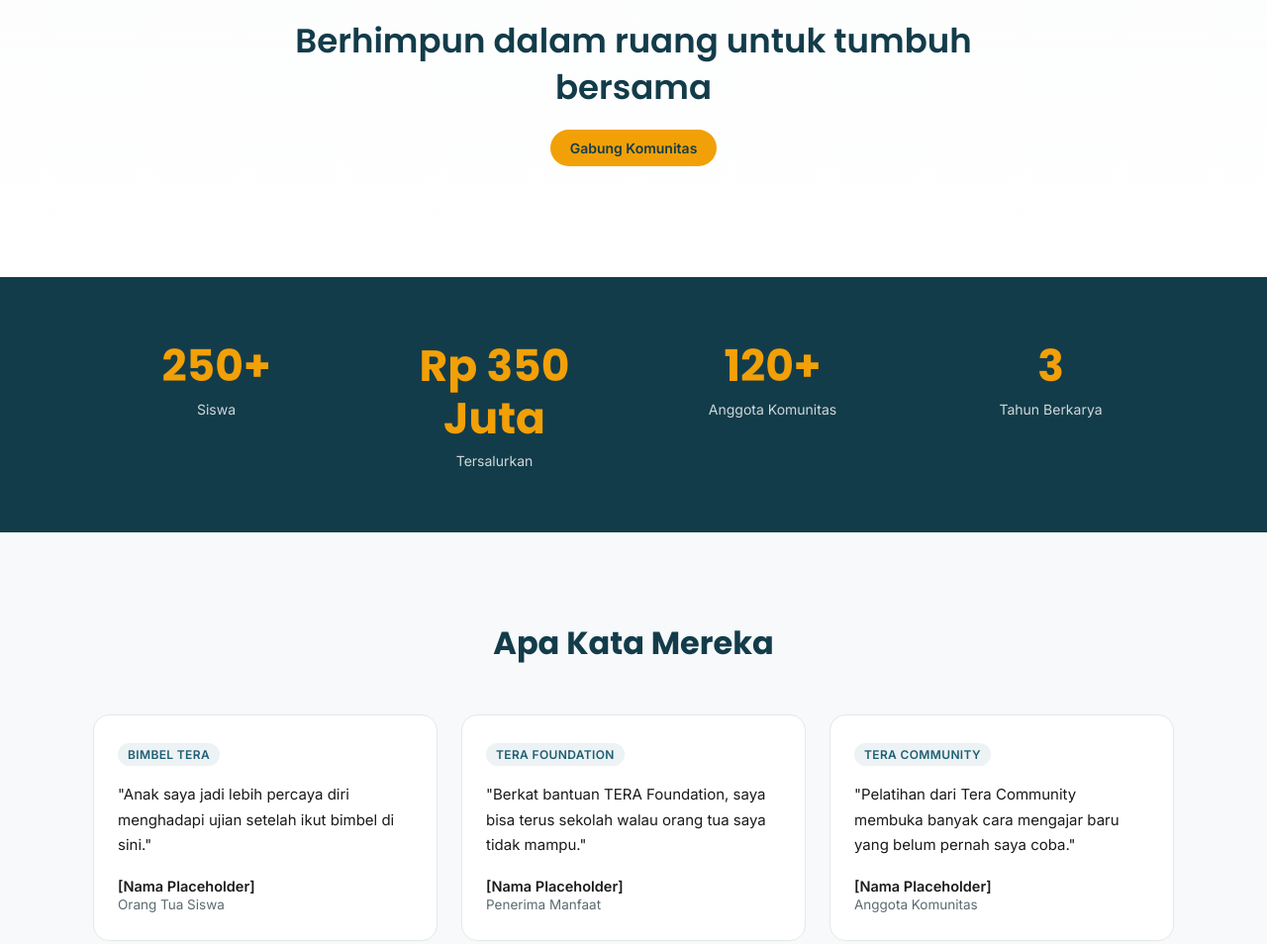
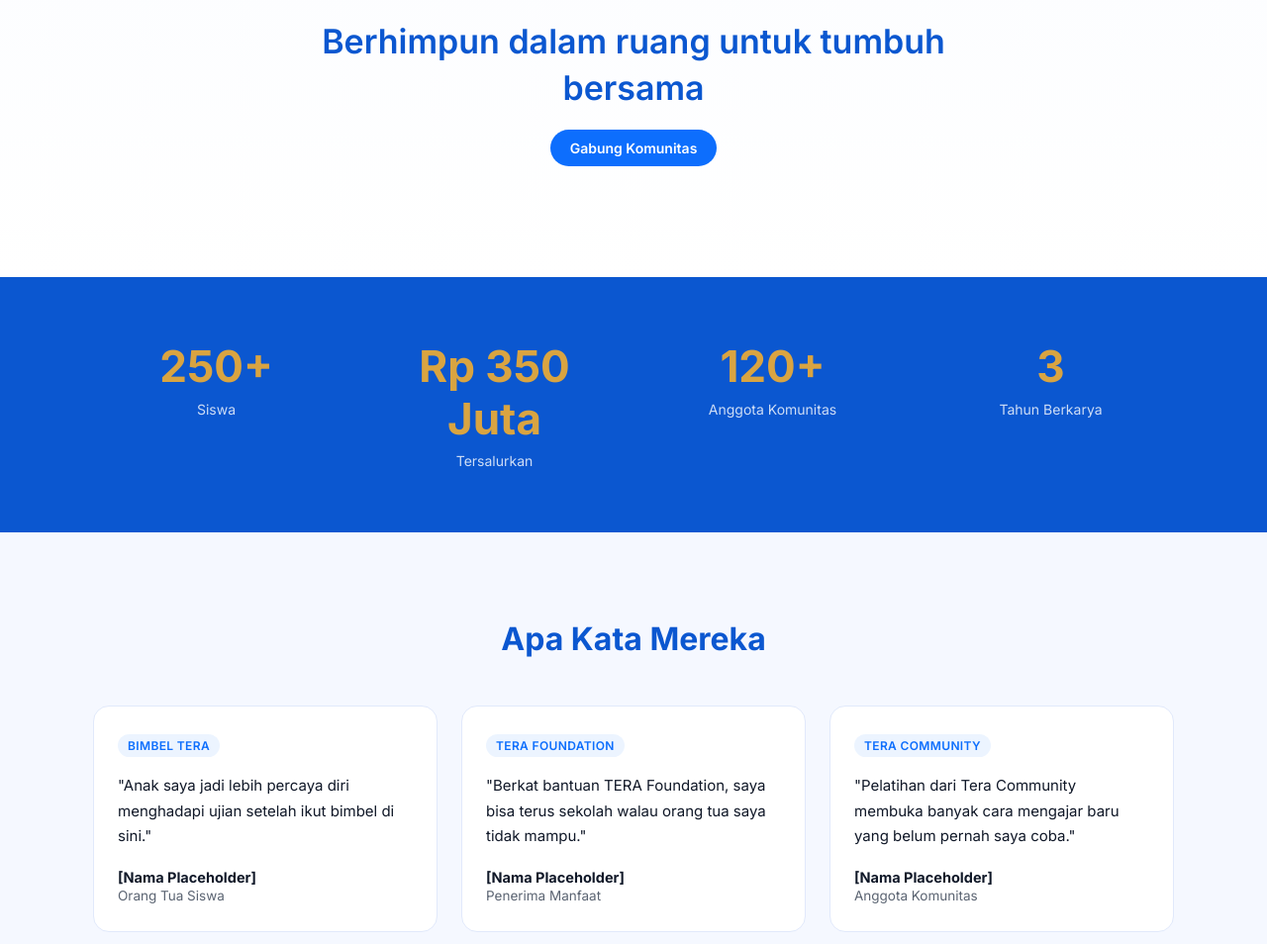
Before and after one commit to titohnf/teragrup, a plain HTML site: page index.html in a window 1280 px wide. Shown: the part 820-1774 px from the top of the page at 99% size. Drawn offline with Linux system fonts and the light colour scheme.

Commit message:
Unify color/font tokens with komunitastera across all CSS
style.css and footer-standard.css still referenced the old --tera-*
tokens and a Poppins+Inter font pairing, so header/footer colors and
typography from the previous change never actually applied anywhere
else on the page. Repoints every rule at the new komunitastera tokens
(--primary, --foreground, --card-border, etc.), switches to Inter-only
via --font-sans, drops the Poppins import, removes the now-unused
--tera-* tokens, and cleans up orphaned .tera-nav rules and a
leftover hardcoded old-primary rgba value.

```diff
--- a/css/brand-tokens.css
+++ b/css/brand-tokens.css
@@ -1,25 +1,13 @@
 /* =========================================================
    TERA GROUP — BRAND TOKENS
    Variabel warna & font yang dipakai di semua web TERA Group.
-   File ini SAMA PERSIS di ketiga web (tera.or.id, bimbeltera.com,
-   terafoundation.or.id, komunitas.tera.or.id).
+   Direplikasi persis dari komunitastera (Next.js + Tailwind) agar
+   semua web TERA Group (tera.or.id, bimbeltera.com,
+   terafoundation.or.id, komunitas.tera.or.id) punya tampilan yang
+   konsisten. File ini SAMA PERSIS di semua web tersebut.
    ========================================================= */
 
 :root {
-  --tera-primary: #1E5F74;
-  --tera-primary-dark: #133C4A;
-  --tera-accent: #F2A007;
-  --tera-text-light: #FFFFFF;
-  --tera-text-dark: #1A1A1A;
-  --tera-text-muted: #5C6B70;
-  --tera-bg-light: #F7F9FA;
-  --tera-bg-card: #FFFFFF;
-  --tera-border: #E3E8EA;
-
-  --tera-font-heading: 'Poppins', sans-serif;
-  --tera-font-body: 'Inter', sans-serif;
-
-  /* ---- Shared header/footer tokens (komunitastera) ---- */
   --background: #f5f8ff;
   --foreground: #101828;
   --card: #ffffff;
@@ -31,4 +19,6 @@
   --secondary: #5b8def;
   --muted: #5b6472;
   --muted-bg: #eaf1ff;
+
+  --font-sans: 'Inter', sans-serif;
 }
--- a/css/footer-standard.css
+++ b/css/footer-standard.css
@@ -14,7 +14,7 @@
   backdrop-filter: blur(8px);
   -webkit-backdrop-filter: blur(8px);
   border-bottom: 1px solid var(--card-border);
-  font-family: 'Inter', sans-serif;
+  font-family: var(--font-sans);
 }
 
 .site-header-inner {
@@ -229,7 +229,7 @@
 .site-footer {
   border-top: 1px solid var(--card-border);
   background: #fafafa;
-  font-family: 'Inter', sans-serif;
+  font-family: var(--font-sans);
   color: var(--foreground);
 }
 
--- a/css/style.css
+++ b/css/style.css
@@ -14,18 +14,18 @@ html {
 
 body {
   margin: 0;
-  font-family: var(--tera-font-body);
-  color: var(--tera-text-dark);
-  background: var(--tera-bg-light);
+  font-family: var(--font-sans);
+  color: var(--foreground);
+  background: var(--background);
 }
 
 h1, h2, h3, h4 {
-  font-family: var(--tera-font-heading);
+  font-family: var(--font-sans);
   margin: 0;
 }
 
 a {
-  font-family: var(--tera-font-body);
+  font-family: var(--font-sans);
 }
 
 img {
@@ -39,39 +39,10 @@ img {
   padding: 0 24px;
 }
 
-/* -------------------- NAVBAR -------------------- */
-.tera-nav {
-  position: sticky;
-  top: 0;
-  z-index: 50;
-  background: var(--tera-bg-card);
-  border-bottom: 1px solid var(--tera-border);
-}
-
-.tera-nav-inner {
-  display: flex;
-  align-items: center;
-  justify-content: space-between;
-  padding: 16px 24px;
-}
-
-.tera-nav-logo {
-  font-family: var(--tera-font-heading);
-  font-weight: 700;
-  font-size: 20px;
-  color: var(--tera-primary);
-  text-decoration: none;
-  letter-spacing: 0.01em;
-}
-
-.tera-nav-logo span {
-  color: var(--tera-accent);
-}
-
 /* -------------------- BUTTONS -------------------- */
 .btn {
   display: inline-block;
-  font-family: var(--tera-font-body);
+  font-family: var(--font-sans);
   font-size: 14px;
   font-weight: 600;
   text-decoration: none;
@@ -81,19 +52,20 @@ img {
 }
 
 .btn-primary {
-  background: var(--tera-accent);
-  color: var(--tera-primary-dark);
+  background: var(--primary);
+  color: var(--primary-foreground);
 }
 
 .btn-primary:hover {
+  background: var(--primary-dark);
   transform: translateY(-2px);
-  box-shadow: 0 6px 16px rgba(242, 160, 7, 0.35);
+  box-shadow: 0 6px 16px rgba(13, 110, 253, 0.35);
 }
 
 /* -------------------- HERO -------------------- */
 .hero {
   padding: 96px 0 112px;
-  background: linear-gradient(180deg, var(--tera-bg-light) 0%, #ffffff 100%);
+  background: linear-gradient(180deg, var(--background) 0%, #ffffff 100%);
 }
 
 .hero-line {
@@ -115,17 +87,17 @@ img {
 }
 
 .hero-line p {
-  font-family: var(--tera-font-heading);
+  font-family: var(--font-sans);
   font-size: clamp(22px, 3.4vw, 34px);
   font-weight: 600;
-  color: var(--tera-primary-dark);
+  color: var(--primary-dark);
   line-height: 1.4;
   margin-bottom: 18px;
 }
 
 /* -------------------- STATS -------------------- */
 .stats {
-  background: var(--tera-primary-dark);
+  background: var(--primary-dark);
   padding: 64px 0;
 }
 
@@ -137,10 +109,10 @@ img {
 }
 
 .stat-number {
-  font-family: var(--tera-font-heading);
+  font-family: var(--font-sans);
   font-size: clamp(30px, 4vw, 44px);
   font-weight: 700;
-  color: var(--tera-accent);
+  color: var(--accent);
   line-height: 1.2;
 }
 
@@ -158,7 +130,7 @@ img {
 .section-heading {
   text-align: center;
   font-size: clamp(24px, 3vw, 32px);
-  color: var(--tera-primary-dark);
+  color: var(--primary-dark);
   margin-bottom: 48px;
 }
 
@@ -169,8 +141,8 @@ img {
 }
 
 .testimonial-card {
-  background: var(--tera-bg-card);
-  border: 1px solid var(--tera-border);
+  background: var(--card);
+  border: 1px solid var(--card-border);
   border-radius: 16px;
   padding: 28px 24px;
   display: flex;
@@ -183,8 +155,8 @@ img {
   font-weight: 600;
   letter-spacing: 0.03em;
   text-transform: uppercase;
-  color: var(--tera-primary);
-  background: rgba(30, 95, 116, 0.08);
+  color: var(--primary);
+  background: rgba(13, 110, 253, 0.08);
   padding: 4px 10px;
   border-radius: 999px;
   margin-bottom: 16px;
@@ -193,19 +165,19 @@ img {
 .testimonial-quote {
   font-size: 15px;
   line-height: 1.7;
-  color: var(--tera-text-dark);
+  color: var(--foreground);
   flex-grow: 1;
   margin: 0 0 20px;
 }
 
 .testimonial-author {
   font-size: 13.5px;
-  color: var(--tera-text-muted);
+  color: var(--muted);
 }
 
 .testimonial-author strong {
   display: block;
-  color: var(--tera-text-dark);
+  color: var(--foreground);
   font-size: 14.5px;
   margin-bottom: 2px;
 }
@@ -213,7 +185,7 @@ img {
 /* -------------------- FOUNDERS -------------------- */
 .founders {
   padding: 88px 0;
-  background: var(--tera-bg-light);
+  background: var(--background);
 }
 
 .founders-inner {
@@ -229,7 +201,7 @@ img {
   width: 220px;
   height: 220px;
   border-radius: 16px;
-  background: var(--tera-border);
+  background: var(--card-border);
   display: flex;
   align-items: center;
   justify-content: center;
@@ -243,7 +215,7 @@ img {
 
 .founder-name {
   font-size: clamp(20px, 2.6vw, 26px);
-  color: var(--tera-primary-dark);
+  color: var(--primary-dark);
   margin-bottom: 4px;
 }
 
@@ -252,14 +224,14 @@ img {
   font-weight: 600;
   letter-spacing: 0.03em;
   text-transform: uppercase;
-  color: var(--tera-accent);
+  color: var(--accent);
   margin-bottom: 16px;
 }
 
 .founder-story {
   font-size: 15px;
   line-height: 1.75;
-  color: var(--tera-text-muted);
+  color: var(--muted);
   margin: 0;
 }
 
--- a/index.html
+++ b/index.html
@@ -8,7 +8,7 @@
 
 <link rel="preconnect" href="https://fonts.googleapis.com">
 <link rel="preconnect" href="https://fonts.gstatic.com" crossorigin>
-<link href="https://fonts.googleapis.com/css2?family=Poppins:wght@600;700&family=Inter:wght@400;500;600&display=swap" rel="stylesheet">
+<link href="https://fonts.googleapis.com/css2?family=Inter:wght@400;500;600;700;800&display=swap" rel="stylesheet">
 
 <link rel="stylesheet" href="css/brand-tokens.css">
 <link rel="stylesheet" href="css/footer-standard.css">
```
